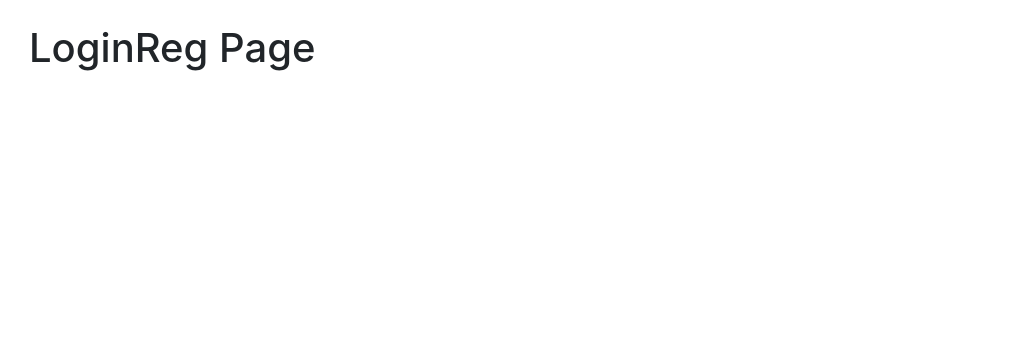
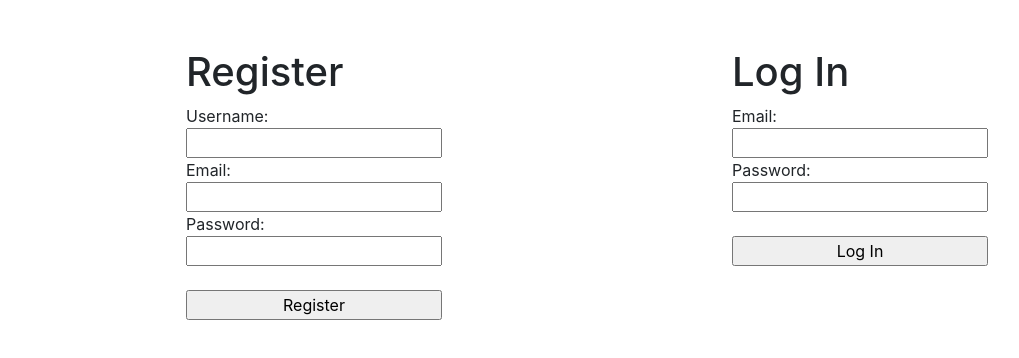
Before and after one commit to Charan-Karthik/MERN-Auth-Practice, a React (Create React App) app in the folder client/: page /loginreg in a window 1280 px wide. Shown: the top 358 px of the page, without its empty margins (53-1072 px from the left). Built offline with nearby package versions, Linux system fonts and the light colour scheme.

Commit message:
loginreg page complete

```diff
--- a/client/src/views/LoginReg.jsx
+++ b/client/src/views/LoginReg.jsx
@@ -1,9 +1,48 @@
-import React from 'react'
+import { useState } from 'react'
+import axios from 'axios'
 
 const LoginReg = () => {
+
+    const [username, setUsername] = useState("")
+    const [regEmail, setRegEmail] = useState("")
+    const [regPassword, setRegPassword] = useState("")
+
+    const [logEmail, setLogEmail] = useState("")
+    const [logPassword, setLogPassword] = useState("")
+
+    const registerUser = e => {
+        e.preventDefault()
+    }
+
+    const loginUser = e => {
+        e.preventDefault()
+    }
+
     return (
-        <div>
-            <h1> LoginReg Page </h1>
+        <div className='container mt-5'>
+            <div className='d-flex justify-content-around'>
+                {/* Register */}
+                <div>
+                    <h1>Register</h1>
+                    <form className='d-flex flex-column' onSubmit={registerUser}>
+                        Username: <input value={username} onChange={e => setUsername(e.target.value)}/>
+                        Email: <input type="email" value={regEmail} onChange={e => setRegEmail(e.target.value)}/>
+                        Password: <input type='password' value={regPassword} onChange={e => setRegPassword(e.target.value)} />
+                        <br />
+                        <input type="submit" value="Register"/>
+                    </form>
+                </div>
+                {/* Login */}
+                <div>
+                    <h1>Log In</h1>
+                    <form className='d-flex flex-column' onSubmit={loginUser}>
+                        Email: <input value={logEmail} type="email" onChange={e => setLogEmail(e.target.value)} />
+                        Password: <input type='password' value={logPassword} onChange={e => setLogPassword(e.target.value)} />
+                        <br />
+                        <input type="submit" value="Log In"/>
+                    </form>
+                </div>
+            </div>
         </div>
     )
 }
```
